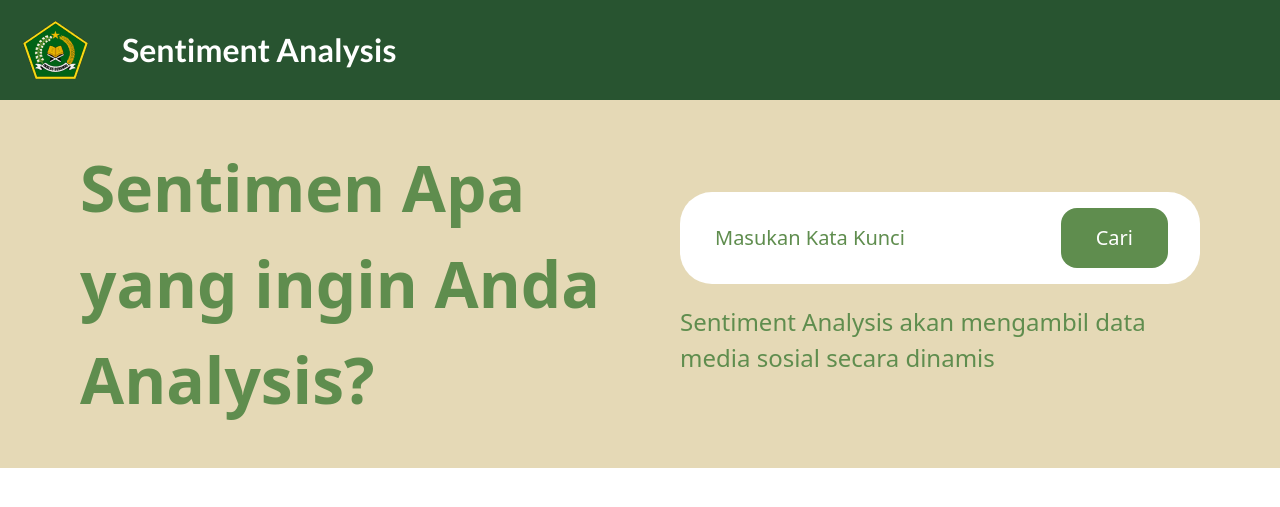
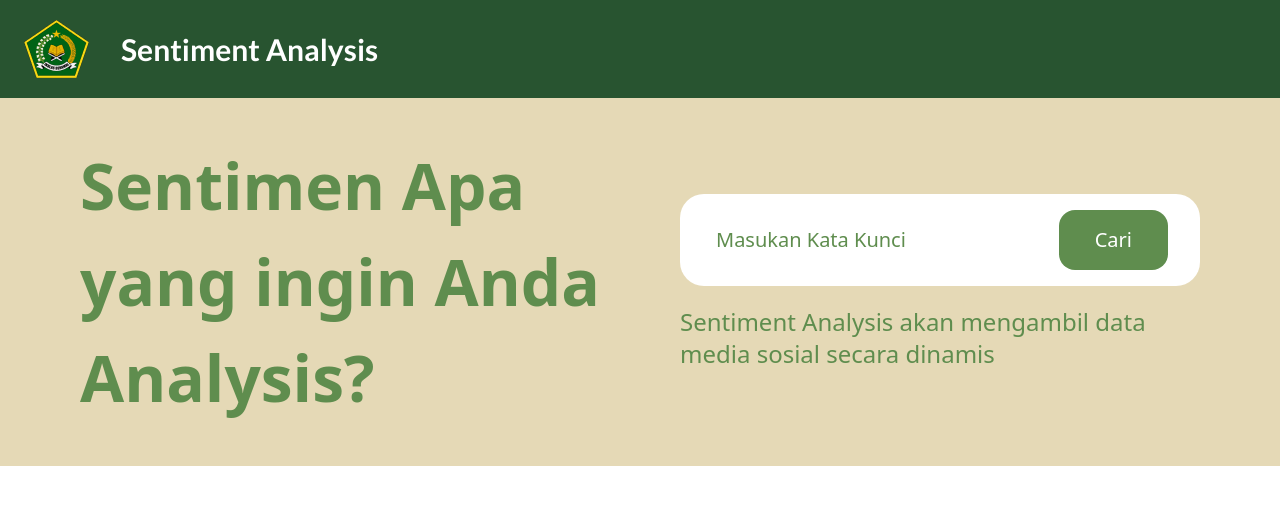
Before and after one commit to NaufalRizqullah23/Sentiment-Analysis, a Flask app: page / in a window 1280 px wide. Shown: the top 507 px of the page. Run offline with Flask 3, Linux system fonts and the light colour scheme; parts of the project's set-up code (start-up, migrations or seed data) failed here and were passed over; some libraries are stand-ins or nearby versions.

Commit message:
code refactor

```diff
--- a/deploy/templates/index.html
+++ b/deploy/templates/index.html
@@ -21,7 +21,6 @@
             },
             fontFamily: {
               body: ["Lato", "Montserrat"],
-              mont: [],
             },
           },
         },
@@ -53,15 +52,15 @@
       </form>
     </div> -->
     <div
-      class="flex flex-row bg-dGreen h-[100px] w-[100%] items-center pl-[23px]"
+      class="flex flex-row bg-dGreen py-5 w-full items-center pl-6"
     >
       <img src="static/Logo.png" alt="logo" />
-      <span class="text-white font-bold font-body text-[32px] ml-[34px]"
+      <span class="text-white font-bold font-body text-3xl ml-8"
         >Sentiment Analysis</span
       >
     </div>
     <div
-      class="bg-lCream flex justify-between items-center space-x-[80px] px-[80px] py-[40px]"
+      class="bg-lCream flex justify-between items-center space-x-20 px-20 py-10"
     >
       <div class="flex-1">
         <span class="font-body-Lato text-[64px] font-bold text-lGreen"
@@ -74,7 +73,7 @@
             <form action="/predict" method="POST">
               <input
                 type="text"
-                class="input w-full px-[35px] py-8 focus:outline-none text-xl text-lGreen placeholder:text-lGreen placeholder:text-xl rounded-[32px]"
+                class="input w-full px-9 py-8 focus:outline-none text-xl text-lGreen placeholder:text-lGreen placeholder:text-xl rounded-3xl"
                 placeholder="Masukan Kata Kunci"
                 id="text"
                 name="text"
@@ -82,14 +81,14 @@
               />
               <div class="absolute right-8 top-1/2 transform -translate-y-1/2">
                 <button
-                  class="bg-lGreen text-white text-xl px-[35px] py-4 rounded-2xl capitalize" type="submit"
+                  class="bg-lGreen text-white text-xl px-9 py-4 rounded-2xl capitalize" type="submit"
                 >
                   Cari
                 </button>
             </form>
             </div>
           </div>
-          <p class="text-lGreen text-[24px] font-body-Montserrat font-medium">
+          <p class="text-lGreen text-2xl font-body-Montserrat font-medium">
             Sentiment Analysis akan mengambil data media sosial secara dinamis
           </p>
         </div>
```
Also changed, not shown: deploy/templates/result.html (+15 -16 lines).
